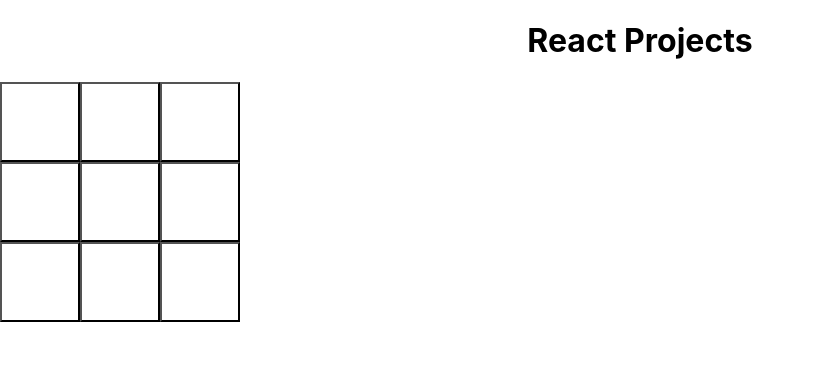
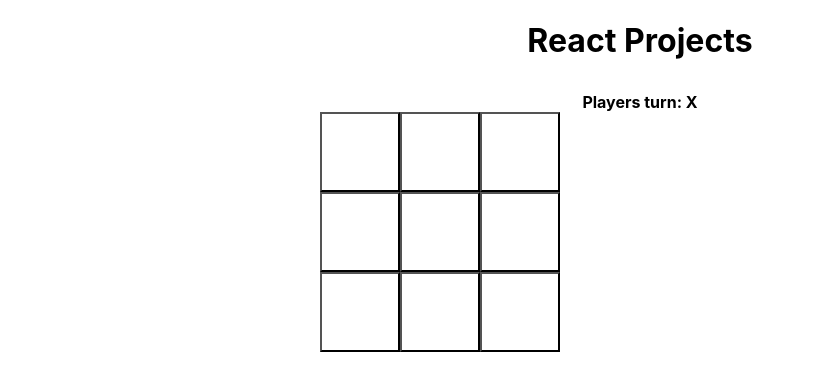
Before and after one commit to ngearing/react-projects, a React (Create React App) app: page / in a window 1280 px wide. Shown: the top 390 px of the page, without its empty margins (0-815 px from the left). Built offline with nearby package versions, Linux system fonts and the light colour scheme.

Commit message:
Add - players turn

```diff
--- a/src/pages/1-style.css
+++ b/src/pages/1-style.css
@@ -1,3 +1,15 @@
+.board {
+    margin: 2rem auto;
+    max-width: 640px;
+}
+
+.status {
+    text-align: center;
+    font-weight: bold;
+}
+
+.board-row {}
+
 .square {
     background-color: white;
     padding: 1rem;
--- a/src/pages/1-ticktacktoe.jsx
+++ b/src/pages/1-ticktacktoe.jsx
@@ -8,6 +8,8 @@ export default function TickTack() {
 	const [squares, setSquares] = useState(Array(9).fill(null));
 	// set players turn
 	const [xIsNext, setXIsNext] = useState(true);
+
+	let status = "Players turn: " + (xIsNext ? "X" : "O");
 
 	function handleClick(i) {
 		// check square for value
@@ -22,7 +24,8 @@ export default function TickTack() {
 	}
 
 	return (
-		<>
+		<div className="board">
+			<div className="status">{status}</div>
 			<div className="board-row">
 				<Square
 					value={squares[0]}
@@ -65,7 +68,7 @@ export default function TickTack() {
 					onSquareClick={() => handleClick(8)}
 				/>
 			</div>
-		</>
+		</div>
 	);
 }
 
```
Also changed, not shown: 1 other file (tests, documents, lock files or other folders).
